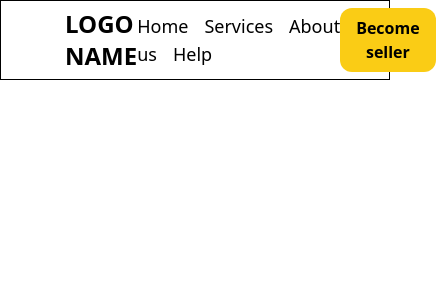
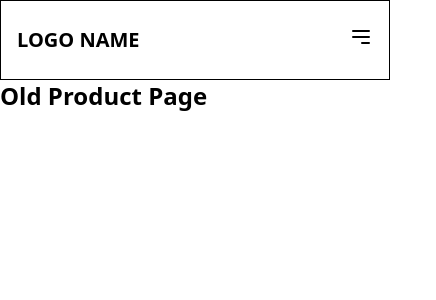
Before and after one commit to chowdhuryamit/NITA-Shopi, a React (Vite) app: page /OldProduct in a window 390 px wide. Shown: the top 300 px of the page, 436 px wide, since content can reach past the window. Built offline with nearby package versions, Linux system fonts and the light colour scheme.

Commit message:
Services dropdown

```diff
--- a/src/App.jsx
+++ b/src/App.jsx
@@ -1,8 +1,10 @@
-
 import { BrowserRouter as Router, Route, Routes } from 'react-router-dom';
 import Header from './Components/Header';
 import Home from './pages/Home';
-import Service from './pages/Service';
+import OldProduct from './pages/OldProduct';
+import NewProduct from './pages/NewProduct';
+import AutoService from './pages/AutoService';
+import RestaurantService from './pages/RestaurantService';
 import About from './pages/About';
 import Help from './pages/Help';
 
@@ -11,9 +13,12 @@ const App = () => {
     <Router>
       <Header/>
       <Routes>
-      <Route exact path="/" element={<Home />} />
+        <Route exact path="/" element={<Home />} />
         <Route exact path="/Home" element={<Home />} />
-        <Route path="/Service" element={<Service />} />
+        <Route path="/OldProduct" element={<OldProduct />} />
+        <Route path="/NewProduct" element={<NewProduct />} />
+        <Route path="/AutoService" element={<AutoService />} />
+        <Route path="/RestaurantService" element={<RestaurantService />} />
         <Route path="/About" element={<About />} />
         <Route path="/Help" element={<Help />} />
       </Routes>
--- a/src/Components/Header.jsx
+++ b/src/Components/Header.jsx
@@ -1,38 +1,114 @@
+
+import React, { useState } from 'react';
+import { Link } from 'react-router-dom';
+
 const Header = () => {
+  const [isMenuOpen, setIsMenuOpen] = useState(false);
+  const [isDropdownOpen, setIsDropdownOpen] = useState(false);
+
+  const toggleMenu = () => {
+    setIsMenuOpen(!isMenuOpen);
+    // Close the dropdown when toggling the menu
+    setIsDropdownOpen(false);
+  };
+
+  const toggleDropdown = () => {
+    setIsDropdownOpen(!isDropdownOpen);
+  };
+
+  const closeDropdown = () => {
+    setIsDropdownOpen(false);
+  };
+
+  const handleNavbarItemClick = () => {
+    setIsMenuOpen(false);
+    setIsDropdownOpen(false);
+  };
 
   return (
     <>
-      <div className=" h-20 border main flex justify-between items-center px-16 border-black ">
-        <div >
+      <div className="h-20 border border-black flex justify-between items-center px-4 md:px-16">
+        <div>
           {/* brand logo */}
-          <h1 className="text-2xl font-bold">LOGO NAME</h1>
+          <h1 className="text-xl md:text-2xl font-bold">LOGO NAME</h1>
         </div>
 
-        <div className="space-x-4 text-lg flex-center">
+        <div className="space-x-2 md:space-x-4 text-sm md:text-lg hidden md:flex">
           {/* menu links */}
-          <a href="/Home" className="hover:underline underline-offset-8 hover:text-blue-600">
+          <Link to="/Home" onClick={handleNavbarItemClick} className="hover:underline underline-offset-8 hover:text-blue-600">
             Home
-          </a>
-          <a href="/Service" className="hover:underline underline-offset-8 hover:text-blue-600">
-            Services
-          </a>
-          <a href="/About" className="hover:underline underline-offset-8 hover:text-blue-600">
+          </Link>
+          <div className="relative">
+            <button onClick={toggleDropdown} className="hover:underline underline-offset-8 hover:text-blue-600">
+              Services
+            </button>
+            {isDropdownOpen && (
+              <div className="absolute right-0 mt-2 w-48 bg-white border border-gray-200 rounded-lg shadow-lg z-10" onClick={closeDropdown}>
+                <Link to="/OldProduct" onClick={handleNavbarItemClick} className="block px-4 py-2 text-sm hover:bg-gray-100">Old Product</Link>
+                <Link to="/NewProduct" onClick={handleNavbarItemClick} className="block px-4 py-2 text-sm hover:bg-gray-100">New Product</Link>
+                <Link to="/AutoService" onClick={handleNavbarItemClick} className="block px-4 py-2 text-sm hover:bg-gray-100">Auto Service</Link>
+                <Link to="/RestaurantService" onClick={handleNavbarItemClick} className="block px-4 py-2 text-sm hover:bg-gray-100">Restaurant Service</Link>
+              </div>
+            )}
+          </div>
+          <Link to="/About" onClick={handleNavbarItemClick} className="hover:underline underline-offset-8 hover:text-blue-600">
             About us
-          </a>
-          <a href="/Help" className="hover:underline underline-offset-8 hover:text-blue-600">
+          </Link>
+          <Link to="/Help" onClick={handleNavbarItemClick} className="hover:underline underline-offset-8 hover:text-blue-600">
             Help
-          </a>
+          </Link>
         </div>
 
+        <div className="hidden md:block">
+          {/* Become seller Buttons */}
+          <button className="bg-yellow-400 hover:bg-blue-600 text-black hover:text-white font-bold py-1 md:py-2 px-2 md:px-4 rounded-xl">
+            Become seller
+          </button>
+        </div>
 
-        <div>
-          {/* Become seller Buttons */}
-          <button className=" bg-yellow-400 hover:bg-blue-600  text-black hover:text-white font-bold py-2 px-4 rounded-xl " >Become seller</button>
-
+        {/* Hamburger Menu */}
+        <div className="block md:hidden">
+          <button onClick={toggleMenu} className="text-black focus:outline-none">
+            {/* Hamburger icon */}
+            <svg className="w-6 h-6" fill="none" stroke="currentColor" viewBox="0 0 24 24" xmlns="http://www.w3.org/2000/svg">
+              <path strokeLinecap="round" strokeLinejoin="round" strokeWidth="2" d="M4 6h16M4 12h16m-7 6h7"></path>
+            </svg>
+          </button>
         </div>
       </div>
+
+      {/* Mobile Menu */}
+      {isMenuOpen && (
+        <div className="md:hidden absolute top-20 right-0 bg-white shadow-lg rounded-lg w-3/4 flex flex-col items-end space-y-2 mt-2 p-4">
+          <Link to="/Home" onClick={handleNavbarItemClick} className="text-lg hover:underline underline-offset-8 hover:text-blue-600">
+            Home
+          </Link>
+          <div className="relative">
+            <button onClick={toggleDropdown} className="text-lg hover:underline underline-offset-8 hover:text-blue-600">
+              Services
+            </button>
+            {isDropdownOpen && (
+              <div className="absolute right-0 mt-2 w-48 bg-white border border-gray-200 rounded-lg shadow-lg z-10" onClick={closeDropdown}>
+                <Link to="/OldProduct" onClick={handleNavbarItemClick} className="block px-4 py-2 text-sm hover:bg-gray-100">Old Product</Link>
+                <Link to="/NewProduct" onClick={handleNavbarItemClick} className="block px-4 py-2 text-sm hover:bg-gray-100">New Product</Link>
+                <Link to="/AutoService" onClick={handleNavbarItemClick} className="block px-4 py-2 text-sm hover:bg-gray-100">Auto Service</Link>
+                <Link to="/RestaurantService" onClick={handleNavbarItemClick} className="block px-4 py-2 text-sm hover:bg-gray-100">Restaurant Service</Link>
+              </div>
+            )}
+          </div>
+          <Link to="/About" onClick={handleNavbarItemClick} className="text-lg hover:underline underline-offset-8 hover:text-blue-600">
+            About us
+          </Link>
+          <Link to="/Help" onClick={handleNavbarItemClick} className="text-lg hover:underline underline-offset-8 hover:text-blue-600">
+            Help
+          </Link>
+          <button className="bg-yellow-400 hover:bg-blue-600 text-black hover:text-white font-bold py-2 px-4 rounded-xl">
+            Become seller
+          </button>
+        </div>
+      )}
     </>
   );
 };
 
-export default Header
+export default Header;
--- /dev/null
+++ b/src/pages/AutoService.jsx
@@ -0,0 +1,12 @@
+
+import React from 'react';
+
+const AutoService = () => {
+  return (
+    <div className="container mx-auto">
+      <h1 className="text-2xl font-bold">Auto Page</h1>
+    </div>
+  );
+};
+
+export default AutoService;
--- a/src/pages/Home.jsx
+++ b/src/pages/Home.jsx
@@ -33,7 +33,7 @@ export default function Home() {
   };
 
   return (
-    <div className="bg-[#90EE90]">
+    <div >
       {/* Left-Side */}
       <section className="bg-[#FCF8F1] bg-opacity-30 py-10 sm:py-16 lg:py-24">
         <div className="px-4 mx-auto max-w-7xl sm:px-6 lg:px-8">
--- /dev/null
+++ b/src/pages/NewProduct.jsx
@@ -0,0 +1,11 @@
+import React from 'react';
+
+const NewProduct = () => {
+  return (
+    <div className="container mx-auto">
+      <h1 className="text-2xl font-bold">New Product page</h1>
+    </div>
+  );
+};
+
+export default NewProduct;
--- /dev/null
+++ b/src/pages/OldProduct.jsx
@@ -0,0 +1,12 @@
+
+import React from 'react';
+
+const OldProduct = () => {
+  return (
+    <div className="container mx-auto">
+      <h1 className="text-2xl font-bold">Old Product Page</h1>
+    </div>
+  );
+};
+
+export default OldProduct;
--- /dev/null
+++ b/src/pages/RestaurantService.jsx
@@ -0,0 +1,11 @@
+import React from 'react';
+
+const RestaurantService = () => {
+  return (
+    <div className="container mx-auto">
+      <h1 className="text-2xl font-bold">Restaurant Page</h1>
+    </div>
+  );
+};
+
+export default RestaurantService;
--- a/src/pages/Service.jsx
+++ /dev/null
@@ -1,12 +0,0 @@
-
-const Service = () => {
-    return (
-     <>
-      <div className="container mx-auto">
-        <h1 className="text-2xl font-bold">Service Page</h1>
-      </div>
-     </>
-    );
-  }
-
-  export default Service;
```
